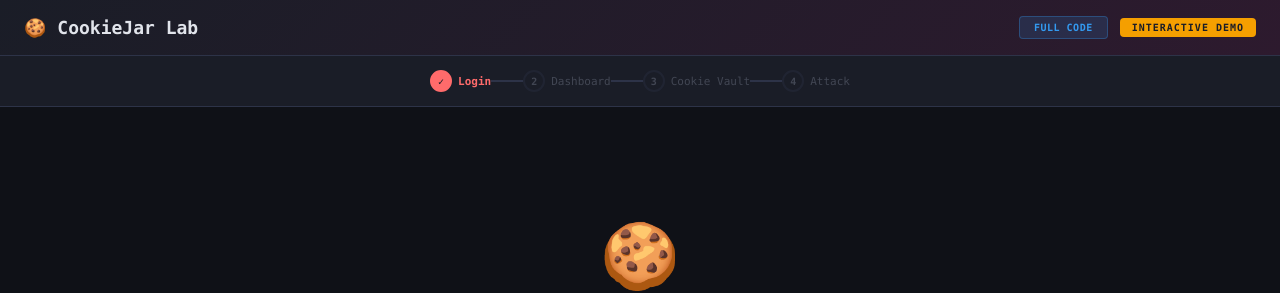
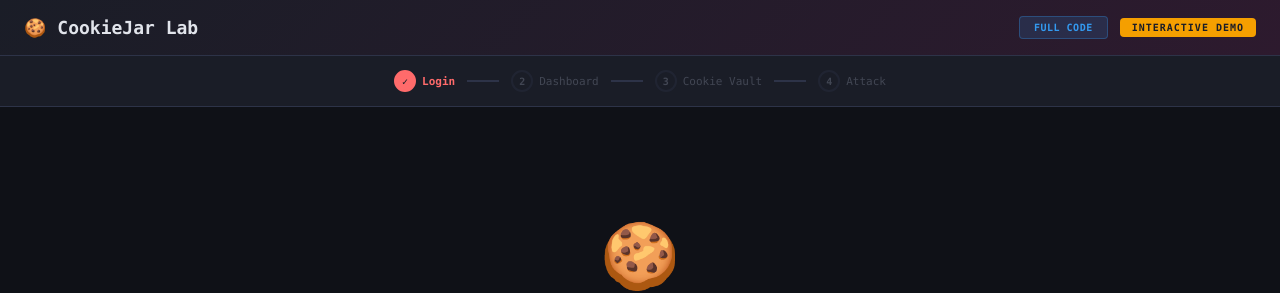
Before and after one commit to cyberdesserts/cookiejar-lab, a Jekyll site: the page demo/index.html, which Jekyll copies as it is, in a window 1280 px wide. Shown: the top 293 px of the page. Built offline with Jekyll 4.4.1, drawn with Linux system fonts in a browser that asks for light colours.

Commit message:
html update

```diff
--- a/demo/index.html
+++ b/demo/index.html
@@ -81,7 +81,7 @@
     }
     .j-step.done .j-dot { border-color: var(--green); color: var(--green); }
     .j-step.active .j-dot { background: var(--accent); border-color: var(--accent); color: #1a1d27; }
-    .j-conn { width: 32px; height: 2px; background: var(--border); flex-shrink: 0; transition: background 0.4s; }
+    .j-conn { width: 32px; height: 2px; margin: 0 12px; background: var(--border); flex-shrink: 0; transition: background 0.4s; }
     .j-conn.done { background: var(--green); }
 
     /* ═══════ GUIDE ARROW ═══════ */
```
